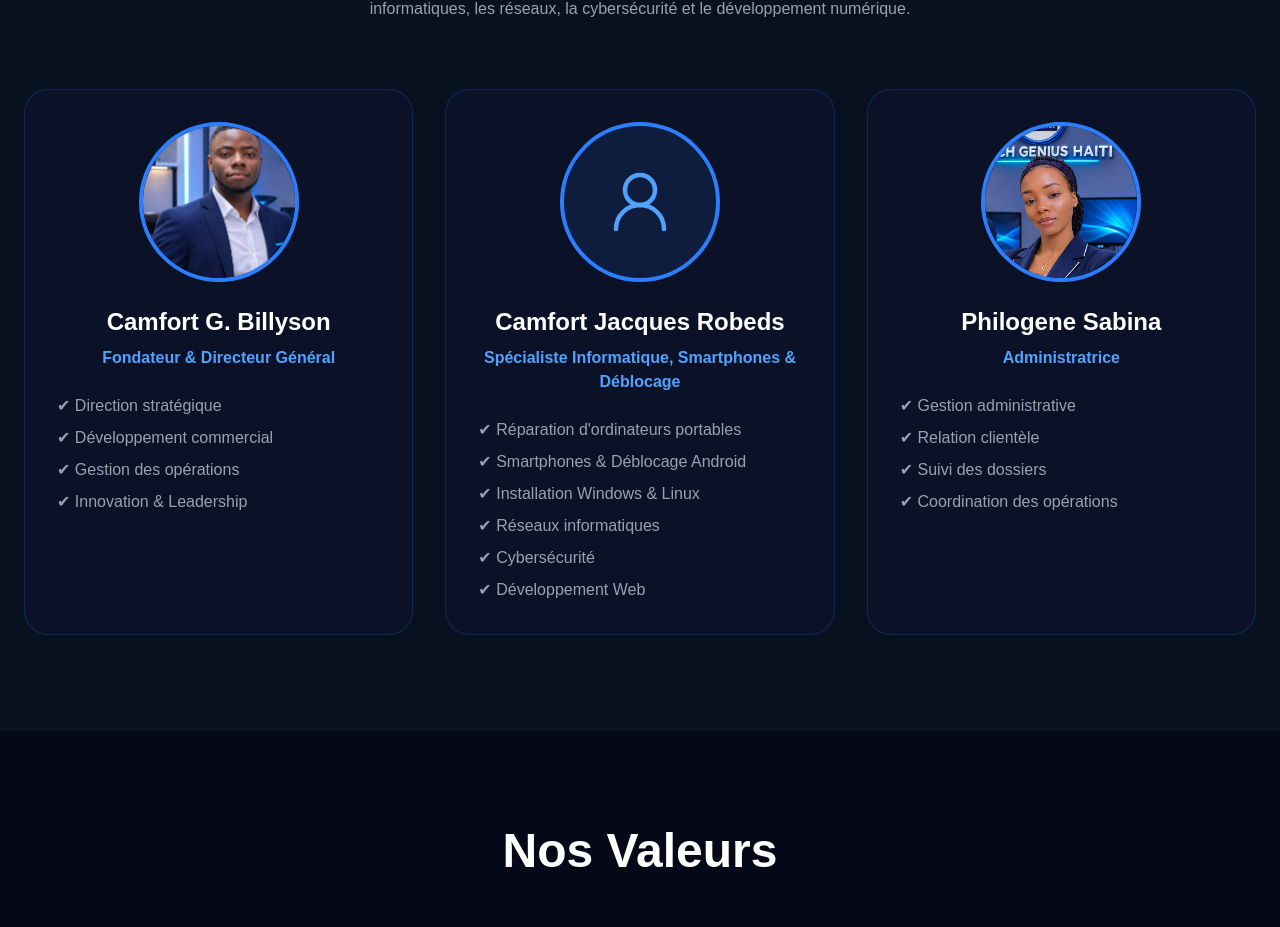
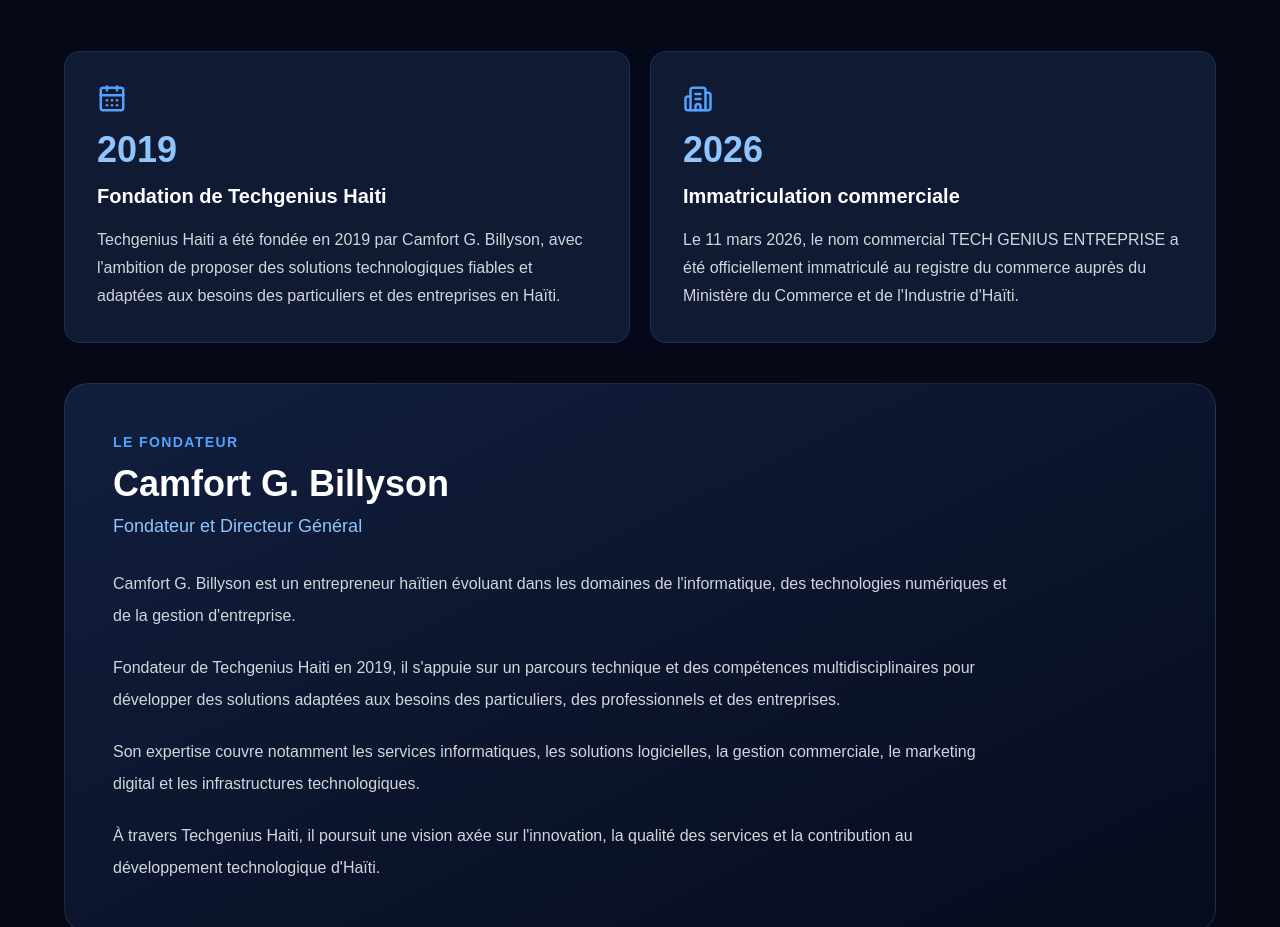
Before and after one commit to techgeniushaiti/techgenius-haiti-v2, a Next.js app: page /about in a window 1280 px wide. Shown: the part 1873-2800 px from the top of the page. Built offline with nearby package versions, Linux system fonts and the light colour scheme.

Commit message:
SEO: add founder biography and company history

```diff
--- a/app/about/page.tsx
+++ b/app/about/page.tsx
@@ -2,7 +2,7 @@ import Image from "next/image";
 import Link from "next/link";
 import { CheckCircle2 } from "lucide-react";
 import type { Metadata } from "next";
-import { UserRound } from "lucide-react";
+import FounderHistory from "@/components/about/FounderHistory";import { UserRound } from "lucide-react";
 
 const values = [
   "Professionnalisme",
@@ -14,16 +14,28 @@ const values = [
 ];
 
 
+
 export const metadata: Metadata = {
-  title: "À propos",
+  title: "Camfort G. Billyson, fondateur de Techgenius Haiti | Depuis 2019",
 
   description:
-    "Découvrez Techgenius Haiti, votre partenaire en réparation, informatique, cybersécurité et solutions digitales.",
+    "Découvrez Camfort G. Billyson, fondateur et Directeur Général de Techgenius Haiti, une entreprise de solutions informatiques fondée en 2019 en Haïti.",
 
   alternates: {
     canonical: "/about",
   },
+
+  openGraph: {
+    title: "Camfort G. Billyson | Fondateur de Techgenius Haiti",
+    description:
+      "Découvrez le fondateur de Techgenius Haiti, son histoire depuis 2019 et la vision technologique de l'entreprise.",
+    url: "https://www.techgeniushaiti.com/about",
+    siteName: "Techgenius Haiti",
+    locale: "fr_HT",
+    type: "website",
+  },
 };
+
 
 
 export default function AboutPage() {
@@ -46,7 +58,6 @@ export default function AboutPage() {
           </p>
         </div>
       </section>
-
       {/* Notre histoire / Mission / Vision */}
       <section className="bg-[#07111f] py-20">
         <div className="mx-auto grid max-w-7xl gap-16 px-6 lg:grid-cols-2">
@@ -134,7 +145,7 @@ export default function AboutPage() {
           </div>
         </div>
       </section>
-
+<FounderHistory />
       {/* Notre équipe */}
       <section className="bg-[#07111f] py-24">
         <div className="mx-auto max-w-7xl px-6">
--- /dev/null
+++ b/components/about/FounderHistory.tsx
@@ -0,0 +1,157 @@
+
+import { CalendarDays, Building2 } from "lucide-react";
+
+export default function FounderHistory() {
+  const schema = {
+    "@context": "https://schema.org",
+    "@type": "Organization",
+    "@id": "https://www.techgeniushaiti.com/#organization",
+    name: "Techgenius Haiti",
+    alternateName: "TECH GENIUS ENTREPRISE",
+    url: "https://www.techgeniushaiti.com",
+    foundingDate: "2019",
+    founder: {
+      "@type": "Person",
+      "@id": "https://www.techgeniushaiti.com/about#fondateur",
+      name: "Camfort G. Billyson",
+      jobTitle: "Fondateur et Directeur Général",
+      description:
+        "Entrepreneur haïtien et fondateur de Techgenius Haiti en 2019, spécialisé dans les services informatiques et les solutions numériques.",
+    },
+  };
+
+  return (
+    <section
+      id="notre-histoire"
+      className="bg-[#050816] px-6 py-20 text-white"
+    >
+      <script
+        type="application/ld+json"
+        dangerouslySetInnerHTML={{
+          __html: JSON.stringify(schema).replace(/</g, "\\u003c"),
+        }}
+      />
+
+      <div className="mx-auto max-w-6xl">
+
+        {/* TITRE */}
+        <div className="mb-12 text-center">
+          <span className="inline-block rounded-full border border-blue-500/30 bg-blue-500/10 px-5 py-2 text-sm font-semibold text-blue-400">
+            Depuis 2019
+          </span>
+
+          <h2 className="mt-6 text-3xl font-bold md:text-5xl">
+            Notre histoire et notre fondateur
+          </h2>
+
+          <p className="mx-auto mt-5 max-w-3xl leading-8 text-gray-400">
+            Découvrez l'histoire de Techgenius Haiti,
+            son fondateur et la vision qui accompagne
+            le développement de notre entreprise.
+          </p>
+        </div>
+
+        {/* HISTOIRE */}
+        <div className="mb-10 grid gap-5 md:grid-cols-2">
+
+          <div className="rounded-2xl border border-blue-500/20 bg-[#101a33] p-8">
+            <CalendarDays
+              className="mb-4 text-blue-400"
+              size={30}
+            />
+
+            <p className="text-4xl font-bold text-blue-300">
+              2019
+            </p>
+
+            <h3 className="mt-3 text-xl font-bold">
+              Fondation de Techgenius Haiti
+            </h3>
+
+            <p className="mt-4 leading-7 text-gray-300">
+              Techgenius Haiti a été fondée en 2019
+              par Camfort G. Billyson, avec l'ambition
+              de proposer des solutions technologiques
+              fiables et adaptées aux besoins des
+              particuliers et des entreprises en Haïti.
+            </p>
+          </div>
+
+          <div className="rounded-2xl border border-blue-500/20 bg-[#101a33] p-8">
+            <Building2
+              className="mb-4 text-blue-400"
+              size={30}
+            />
+
+            <p className="text-4xl font-bold text-blue-300">
+              2026
+            </p>
+
+            <h3 className="mt-3 text-xl font-bold">
+              Immatriculation commerciale
+            </h3>
+
+            <p className="mt-4 leading-7 text-gray-300">
+              Le 11 mars 2026, le nom commercial
+              TECH GENIUS ENTREPRISE a été
+              officiellement immatriculé au registre
+              du commerce auprès du Ministère
+              du Commerce et de l'Industrie d'Haïti.
+            </p>
+          </div>
+        </div>
+
+        {/* BIOGRAPHIE DU FONDATEUR */}
+        <div
+          id="fondateur"
+          className="rounded-3xl border border-white/10 bg-gradient-to-br from-[#111f3e] to-[#070c1d] p-8 md:p-12"
+        >
+          <p className="mb-3 text-sm font-semibold uppercase tracking-widest text-blue-400">
+            Le fondateur
+          </p>
+
+          <h2 className="text-3xl font-bold md:text-4xl">
+            Camfort G. Billyson
+          </h2>
+
+          <p className="mt-2 text-lg font-medium text-blue-300">
+            Fondateur et Directeur Général
+          </p>
+
+          <div className="mt-7 max-w-4xl space-y-5 leading-8 text-gray-300">
+            <p>
+              Camfort G. Billyson est un entrepreneur
+              haïtien évoluant dans les domaines de
+              l'informatique, des technologies numériques
+              et de la gestion d'entreprise.
+            </p>
+
+            <p>
+              Fondateur de Techgenius Haiti en 2019,
+              il s'appuie sur un parcours technique et
+              des compétences multidisciplinaires pour
+              développer des solutions adaptées aux
+              besoins des particuliers, des professionnels
+              et des entreprises.
+            </p>
+
+            <p>
+              Son expertise couvre notamment les services
+              informatiques, les solutions logicielles,
+              la gestion commerciale, le marketing digital
+              et les infrastructures technologiques.
+            </p>
+
+            <p>
+              À travers Techgenius Haiti, il poursuit
+              une vision axée sur l'innovation,
+              la qualité des services et la contribution
+              au développement technologique d'Haïti.
+            </p>
+          </div>
+        </div>
+
+      </div>
+    </section>
+  );
+}
```
